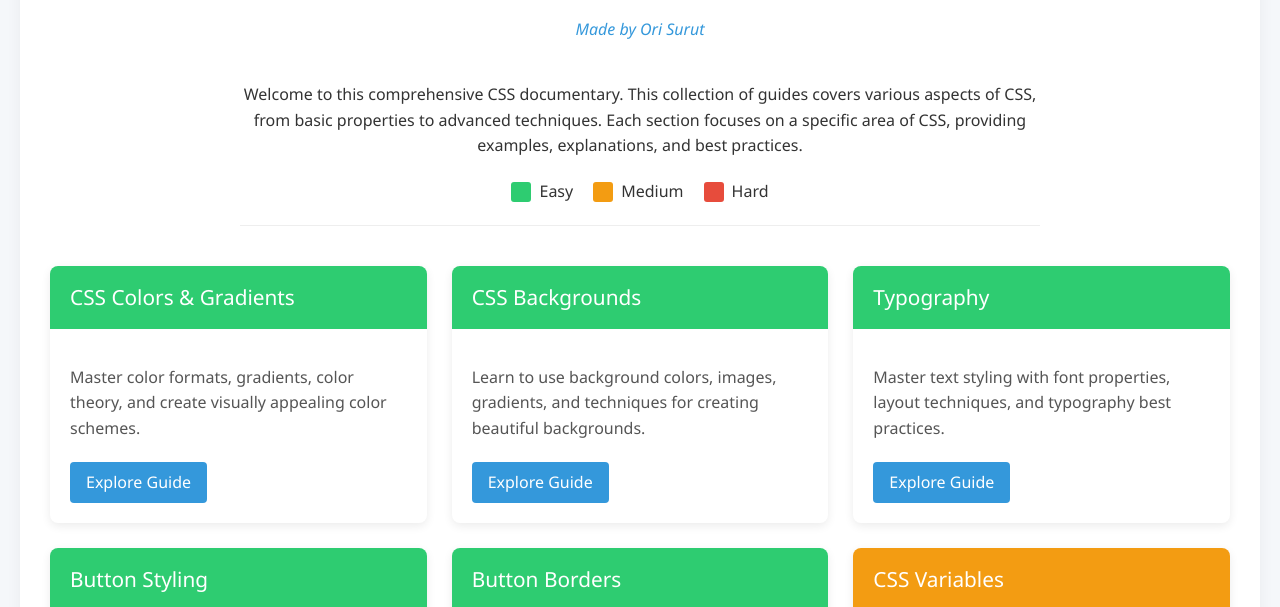
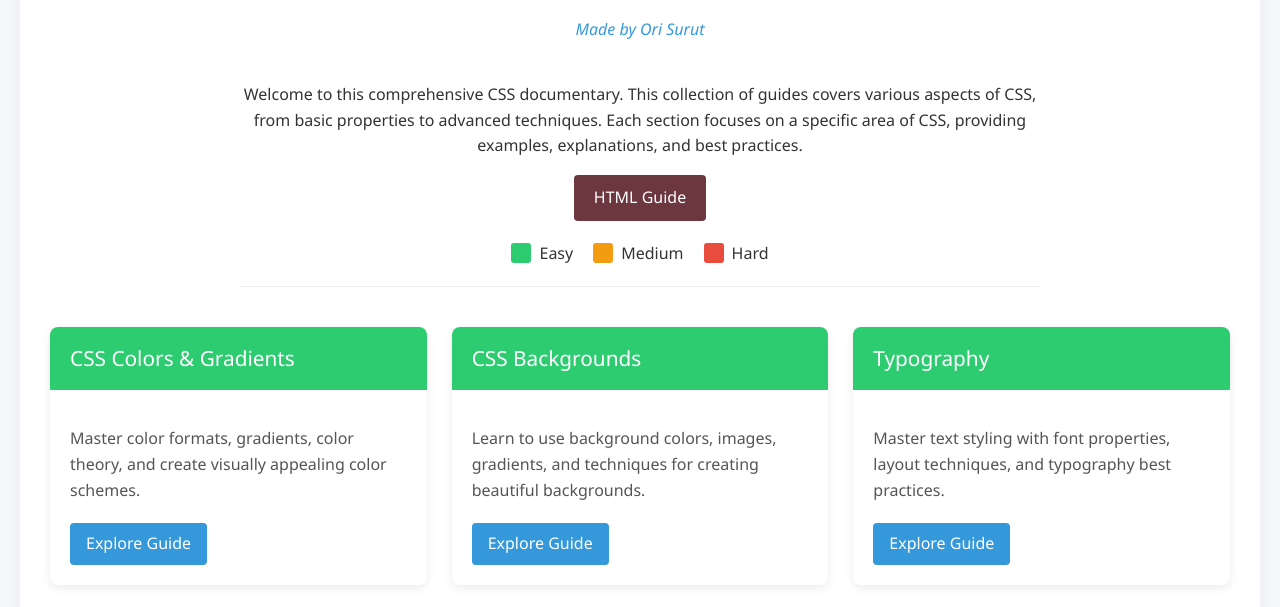
Before and after one commit to CrystalPT/CSS-doc, a plain HTML site: page index.html in a window 1280 px wide. Shown: the part 176-783 px from the top of the page. Drawn offline with Linux system fonts and the light colour scheme; a script that the page names is missing.

Commit message:
Update index.html

```diff
--- a/index.html
+++ b/index.html
@@ -140,6 +140,15 @@
         grid-template-columns: 1fr;
       }
     }
+    .nav-link {
+      display: inline-block;
+      padding: 10px 20px;
+      background-color: #6d3740;
+      color: white;
+      text-decoration: none;
+      border-radius: 4px;
+      transition: background-color 0.3s;
+    }
   </style>
 </head>
 <body>
@@ -152,7 +161,7 @@
 
     <div class="intro">
       <p>Welcome to this comprehensive CSS documentary. This collection of guides covers various aspects of CSS, from basic properties to advanced techniques. Each section focuses on a specific area of CSS, providing examples, explanations, and best practices.</p>
-
+      <a href="html-crystal.vercel.app" class="nav-link">HTML Guide</a>
       <div style="display: flex; justify-content: center; gap: 20px; margin-top: 20px;">
         <div style="display: flex; align-items: center;">
           <span style="display: inline-block; width: 20px; height: 20px; background-color: #2ecc71; margin-right: 8px; border-radius: 3px;"></span>
```
